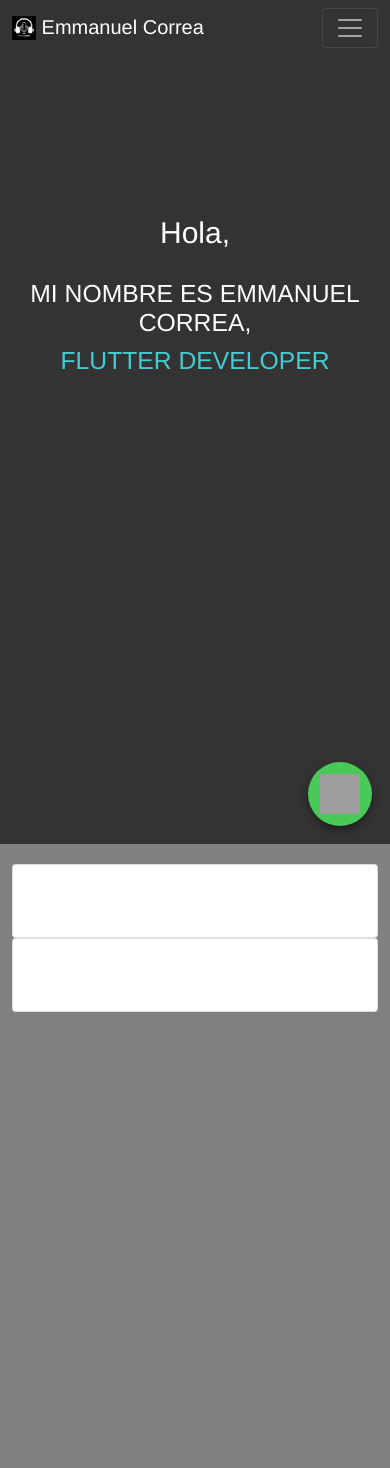
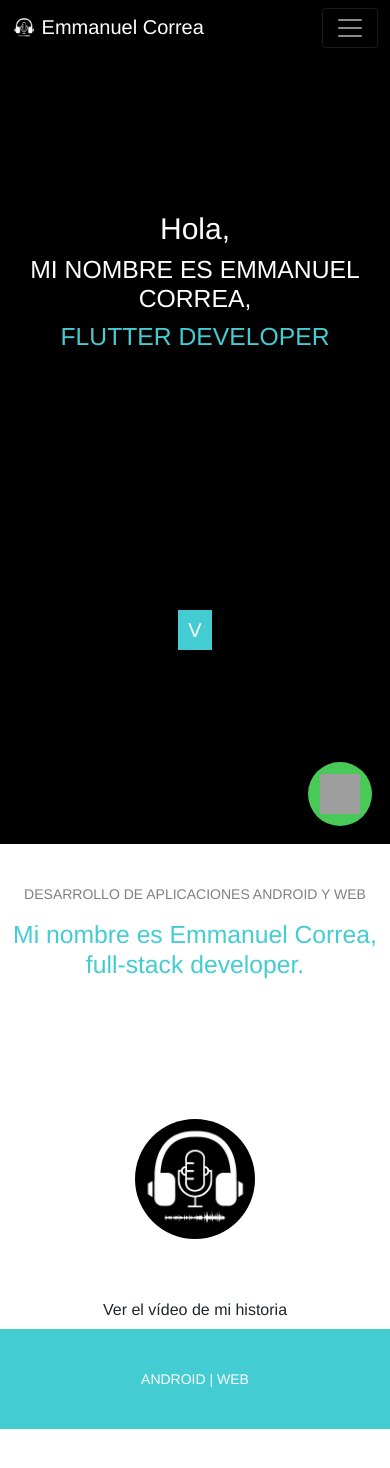
Before and after one commit to Ecorrea1/Ecorrea, a plain HTML site: page index.html in a window 390 px wide. Before the commit the page ends 1032 px from the top, so only its background shows below. Drawn offline with nearby package versions, Linux system fonts and the light colour scheme; grey boxes are pictures that could not be loaded.

Commit message:
varios cambios de home

```diff
--- /dev/null
+++ b/css/style.css
@@ -0,0 +1,130 @@
+body {
+    background-color: White;
+    font-family: "Helvetica Neue", Helvetica, Arial, sans-serif;
+    font-size: 14px;
+    line-height: 20px;
+    color: white;
+    margin: 0;
+    padding: 0;
+}
+
+header {
+    background-color: #000000;
+    /* background: url(../img/bg-header.jpeg) no-repeat center; */
+    /* background-size: cover; */
+    min-height: 100vh;
+}
+
+nav {
+    background-color: transparent !important;
+}
+
+h1 {
+    margin-top: 14%;
+    align-items: center;
+    font-size: 30px;
+    color: white;
+    text-align: center;
+    font-family: "Helvetica Neue", Helvetica, Arial, sans-serif;
+}
+
+footer {
+    padding: 10px 0;
+    background-color: #333333;
+    color: white;
+    border-top: 1px solid #ddd;
+    width: 100%;
+    position: fixed;
+    bottom: 0;
+}
+
+/* .header .navbar {
+    background-color: transparent !important;
+} */
+
+.img-logo {
+   border-radius: 50%;
+}
+
+.title-header {
+    background-color: #000000;
+    width: 100%;
+    padding: 100px 0;
+    font-family: "Oswald", Helvetica, Arial, sans-serif;
+    /* height: 20rem; */
+}
+
+#container-btn-down {
+    display: flex;
+    justify-content: center;
+    align-items: center;
+    margin-top: -10px;
+}
+
+#hello {
+    width: 100%;
+    height: 55rem;
+}
+
+.inner-link {
+
+	/* display:none; */
+    margin-top: 10rem;
+	padding:10px;
+	background:#44CCD3;
+	font-size:20px;
+	color:#fff;
+    text-decoration:none;
+	cursor:pointer;
+	/* position: fixed; */
+}
+
+.links {
+
+    text-decoration: none;
+    color: #44CCD3;
+    font-style: normal;
+    font-weight: 800;
+    text-align: center;
+
+}
+
+.span-short-description {
+    font-size: 14px;
+    margin-top: 40px;
+    color: grey;
+    text-align: center;
+    font-family: "Helvetica Neue", Helvetica, Arial, sans-serif;
+}
+
+.container-view-short {
+    width: 100%;
+    height: 100px;
+    /* position: absolute; */
+    /* bottom: 0px; */
+    display: flex;
+    justify-content: center;
+    background-color: #44CCD3;
+
+}
+
+
+.buttom-flout {
+    display: flex;
+    align-items: center;
+    justify-content: center;
+    width: 64px;
+    height: 64px;
+    background: #49C958 none repeat scroll 0% 0%;
+    color: white;
+    border-radius: 32px;
+    position: fixed;
+    right: 18px;
+    bottom: 18px;
+    box-shadow: rgba(0, 0, 0, 0.4) 0px 4px 8px;
+    z-index: 9999;
+    cursor: pointer;
+    font-weight: 600;
+    transition: all 0.2s ease 0s;
+    transform: scale(1);
+}
--- a/index.html
+++ b/index.html
@@ -6,7 +6,7 @@
     <meta name="viewport" content="width=device-width, initial-scale=1">
     <!-- Bootstrap CSS -->
     <link href="https://cdn.jsdelivr.net/npm/bootstrap@5.1.3/dist/css/bootstrap.min.css" rel="stylesheet" integrity="sha384-1BmE4kWBq78iYhFldvKuhfTAU6auU8tT94WrHftjDbrCEXSU1oBoqyl2QvZ6jIW3" crossorigin="anonymous">
-    <link href="style.css" rel="stylesheet" type="text/css">
+    <link href="/css/style.css" rel="stylesheet" type="text/css">
     <link href="/assets/img/logo.png" rel="icon" type="image/png">
     <title>Emmanuel Correa</title>
   </head>
@@ -14,9 +14,9 @@
 
     <header class="header">
 
-      <nav class="navbar navbar-expand-lg navbar-dark bg-dark">
+      <nav id="navBar" class="navbar navbar-expand-lg navbar-dark bg-dark">
         <div class="container-fluid">
-          <a class="navbar-brand" href="#"><img src="/assets/img/logo.png" alt="ecorrea-logo" width="24" height="24" class="d-inline-block align-text-top">
+          <a class="navbar-brand" href="#"><img src="/assets/img/logo.png" alt="ecorrea-logo" width="24" height="24" class="d-inline-block align-text-top img-logo">
             Emmanuel Correa
           </a>
           <button class="navbar-toggler" type="button" data-bs-toggle="collapse" data-bs-target="#navbarSupportedContent" aria-controls="navbarSupportedContent" aria-expanded="false" aria-label="Toggle navigation">
@@ -42,12 +42,7 @@
       </nav>
 
     <div class="title-header">
-      <h1>
-        <span style="color:#ffffff;border-color:#ffffff">Hola,</span>
-      </h1>
-
-      <br>
-
+      <h1><span style="color:#ffffff;border-color:#ffffff">Hola,</span></h1>
       <div id="description-short" class="description-short">
         <h2 class="text-center">
           MI NOMBRE ES <span id="name" class="name"></span>,
@@ -56,62 +51,56 @@
           <span id="profession" class="profession" style="color:#44CCD3"></span>
         </h2>
       </div>
-
     </div>
 
+    <div id="container-btn-down" class="container-fluid">
+    <!-- <a href="#hello" id="btn-move-down" class="link-light inner-link">V</a> -->
+    <a id="btn-move-down" class="link-light inner-link">V</a>
+    </div>
+    </header>
 
 
-    </header>
+    <!-- Card siguientes -->
 
-    <br>
-    <div>
-      <!-- agregar api de Whattapp -->
-      <div class="container">
+    <section id="hello" class="">
+      <div class="container-fluid">
         <div class="row">
-          <div class="col-sm-12 col-md-6 col-lg-6">
-            <div class="card">
-              <div class="card-body">
-                <h5 class="card-title">Contacto</h5>
-                <p class="card-text">
-                  <span id="phone" class="phone"></span>
+          <div class="text-center vc_col-sm-10 vc_col-md-6 col-xs-mobile-fullwidth">
+            <div class="">
+              <p class="span-short-description">
+                <span>DESARROLLO DE APLICACIONES ANDROID Y WEB</span>
               </p>
-                <p class="card-text">
-                  <span id="email" class="email"></span>
+              <a href="" class="links">
+                <h2 class="h-1">Mi nombre es Emmanuel Correa, full-stack developer.</h2>
+              </a>
+              <p class="">MoureDev es el reflejo de mi ilusión por crecer como profesional dentro de la industria del desarrollo del software. Como freelance, me he especializado en desarrollo de aplicaciones iOS, Android y web.</p>
+                <p>&nbsp;</p>
+              <p>
+                <a href="https://ecorrea.cl/assets/img/logo.png"><img loading="lazy" class="alignnone size-full wp-image-19436 img-logo" src="/assets/img/logo.png" alt="ecorrea-logo" width="120" height="120" ></a>
               </p>
-                <p class="card-text">
-                  <span id="address" class="address"></span>
-                </p>
-              </div>
-            </div>
-          </div>
-          <div class="col-sm-12 col-md-6 col-lg-6">
-            <div class="card">
-              <div class="card-body">
-                <h5 class="card-title">Redes Sociales</h5>
-                <p class="card-text">
-                  <span id="facebook" class="facebook"></span>
-                </p>
-                <p class="card-text">
-                  <span id="twitter" class="twitter"></span>
-                </p>
-                <p class="card-text">
-                  <span id="instagram" class="instagram"></span>
-                </p>
+              <p class="">¿Te interesa lo que hago?</p>
+              <a class="highlight-button btn btn-small no-margin-right popup-youtube hcode-button-62170c9b07900" href="https://www.youtube.com/watch?v=RPQvAgGQDcM" target="_self">Ver el vídeo de mi historia</a>
             </div>
           </div>
         </div>
       </div>
 
+      <div class="container-view-short">
+        <div class="text-center">
+          <p class="span-short-description"><span style="color:#ffffff">ANDROID | WEB</span></p>
+        </div>
       </div>
 
-    <br>
+    </section>
 
 
+
+    <!-- Boton de Wassapp -->
     <div id="bmc-wbtn" class="buttom-flout">
       <a id="link_wsp"> <img src="https://upload.wikimedia.org/wikipedia/commons/thumb/6/6b/WhatsApp.svg/2042px-WhatsApp.svg.png" alt="WhatsApp" onclick="wspApi()" style="height: 40px; width: 40px; margin: 0; padding: 0;"></a>
     </div>
 
-
+    <!-- Footer -->
     <!-- <footer class="footer text-center">
 
         <div class="footer-copyright text-center">© 2022 Copyright -
@@ -120,7 +109,7 @@
 
     </footer> -->
 
-    <script src='index.js' type="text/javascript"></script>
+    <script src='/js/index.js' type="text/javascript"></script>
     <script src="https://cdn.jsdelivr.net/npm/bootstrap@5.1.3/dist/js/bootstrap.bundle.min.js" integrity="sha384-ka7Sk0Gln4gmtz2MlQnikT1wXgYsOg+OMhuP+IlRH9sENBO0LRn5q+8nbTov4+1p" crossorigin="anonymous"></script>
 
   </body>
--- a/index.js
+++ b/js/index.js
@@ -8,8 +8,11 @@ const phone = '+56933329406';
 const website = 'ecorrea.cl';
 const wtspApi = 'https://api.whatsapp.com/send?phone=56933329406&text=Hola,%20me%20gustaría%20más%20información%20sobre%20tu%20trabajo';
 
+const navBar = document.querySelector('.navbar');
 const titleName = document.getElementById('name');
 const titleProfession = document.getElementById('profession');
+const btnMoveDown = document.getElementById('btn-move-down');
+const hello = document.getElementById('hello');
 const wspLink = document.getElementById('link_wsp');
 
 wspLink.href = wtspApi;
@@ -30,4 +33,33 @@ function changeProfession() {
 
 }
 
+
+window.addEventListener('scroll', () => {
+    if ( window.scrollY > 0 ) {
+
+        navBar.classList.add('fixed-top');
+        navBar.classList.remove('navbar-dark');
+        navBar.classList.remove('bg-dark');
+        navBar.classList.add('navbar-light');
+        navBar.classList.add('bg-light');
+        // navBar.style.backgroundColor = '#e3f2fd';
+
+    }
+    else {
+        navBar.classList.remove('fixed-top');
+        navBar.classList.remove('navbar-light');
+        navBar.classList.remove('bg-light');
+        navBar.classList.add('navbar-dark');
+        // navBar.classList.add('bg-dark');
+        navBar.style.backgroundColor = 'transparent !important';
+    }
+})
+
+btnMoveDown.addEventListener('click', () => {
+    window.scrollTo({
+        top: 10000,
+        behavior: 'smooth'
+    });
+});
+
 changeProfession();
--- a/style.css
+++ /dev/null
@@ -1,67 +0,0 @@
-body {
-    background-color: grey;
-    font-family: "Helvetica Neue", Helvetica, Arial, sans-serif;
-    /* font-family: "Oswald", Helvetica, Arial, sans-serif; */
-    font-size: 14px;
-    line-height: 20px;
-    color: white;
-    margin: 0;
-    padding: 0;
-}
-
-header {
-    background-color: #333333;
-    /* background: url(../img/bg-header.jpeg) no-repeat center; */
-    /* background-size: cover; */
-    min-height: 100vh;
-}
-
-h1 {
-    margin-top: 15%;
-    align-items: center;
-    font-size: 30px;
-    color: white;
-    text-align: center;
-    font-family: "Helvetica Neue", Helvetica, Arial, sans-serif;
-}
-
-footer {
-    padding: 10px 0;
-    background-color: #333333;
-    color: white;
-    border-top: 1px solid #ddd;
-    width: 100%;
-    position: fixed;
-    bottom: 0;
-}
-
-.header .navbar {
-    background-color: transparent !important;
-}
-
-.title-header {
-    background-color: #333333;
-    width: 100%;
-    padding: 100px 0;
-     font-family: "Oswald", Helvetica, Arial, sans-serif;
-    /* height: 20rem; */
-}
-
-.buttom-flout {
-    display: flex;
-    align-items: center;
-    justify-content: center;
-    width: 64px;
-    height: 64px;
-    background: #49C958 none repeat scroll 0% 0%;
-    color: white; border-radius: 32px;
-    position: fixed;
-    right: 18px;
-    bottom: 18px;
-    box-shadow: rgba(0, 0, 0, 0.4) 0px 4px 8px;
-    z-index: 9999;
-    cursor: pointer;
-    font-weight: 600;
-    transition: all 0.2s ease 0s;
-    transform: scale(1);
-}
```
Lines whose indentation alone changed are shown as unchanged.
